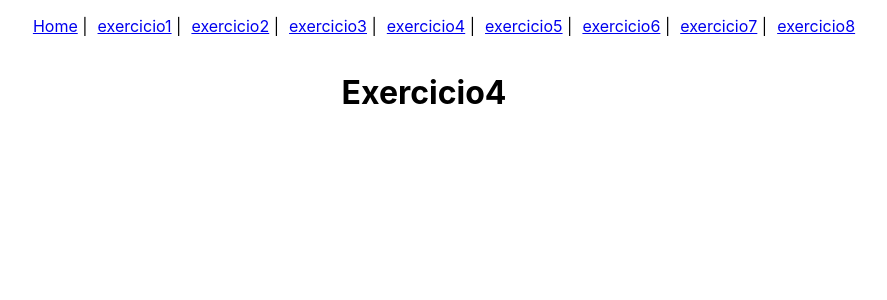
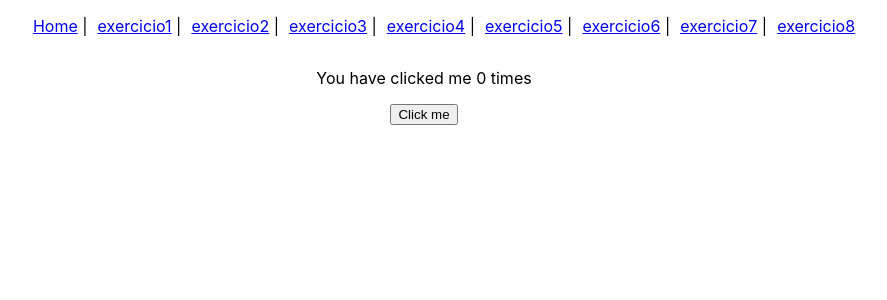
Before and after one commit to andradeviniicius/reactExercises, a React (Vite) app: page /exercicio4 in a window 1280 px wide. Shown: the top 300 px of the page, without its empty margins (216-1103 px from the left). Built offline with nearby package versions, Linux system fonts and the light colour scheme.

Commit message:
challenge4 complete

```diff
--- a/src/components/exercicio4/index.jsx
+++ b/src/components/exercicio4/index.jsx
@@ -1,5 +1,26 @@
+import { useState } from "react"
+
+
 function Exercicio4() {
-	return <h1 className='title'>Exercicio4</h1>
+	const [counter,setCounter] = useState(0)
+
+	return (
+		<>
+		 <div
+        style={{
+          display: "flex",
+		  flexDirection:'column',
+          alignItems: "center",
+          justifyContent: "start",
+          width: "100%",
+          height: "100%",
+        }}
+      >
+		  <p>You have clicked me {counter} times</p>
+			<button onClick={()=>{setCounter(counter+1)}}>Click me</button>
+	  </div>
+		</>
+	)
 }
 
 export default Exercicio4
```
